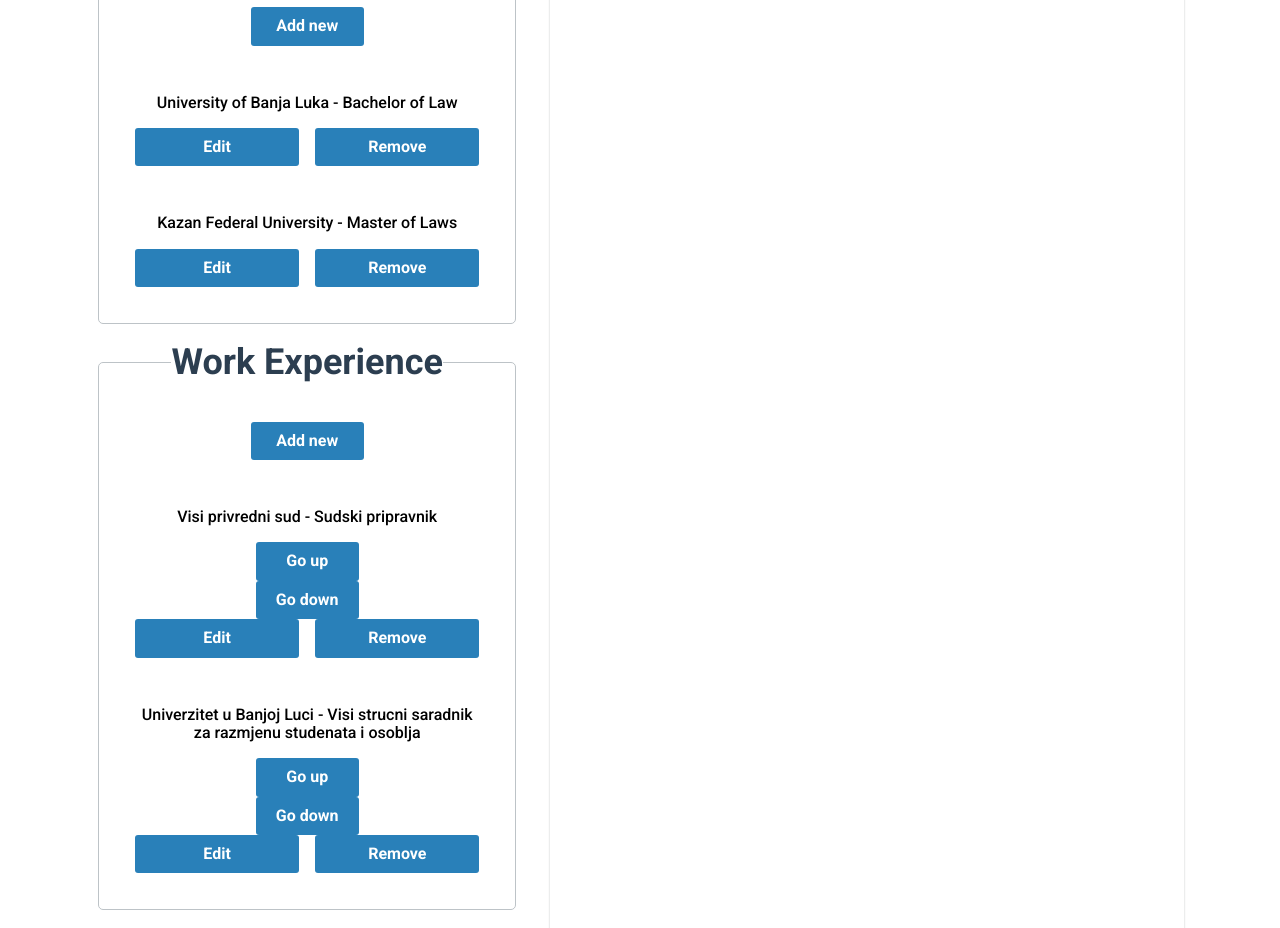
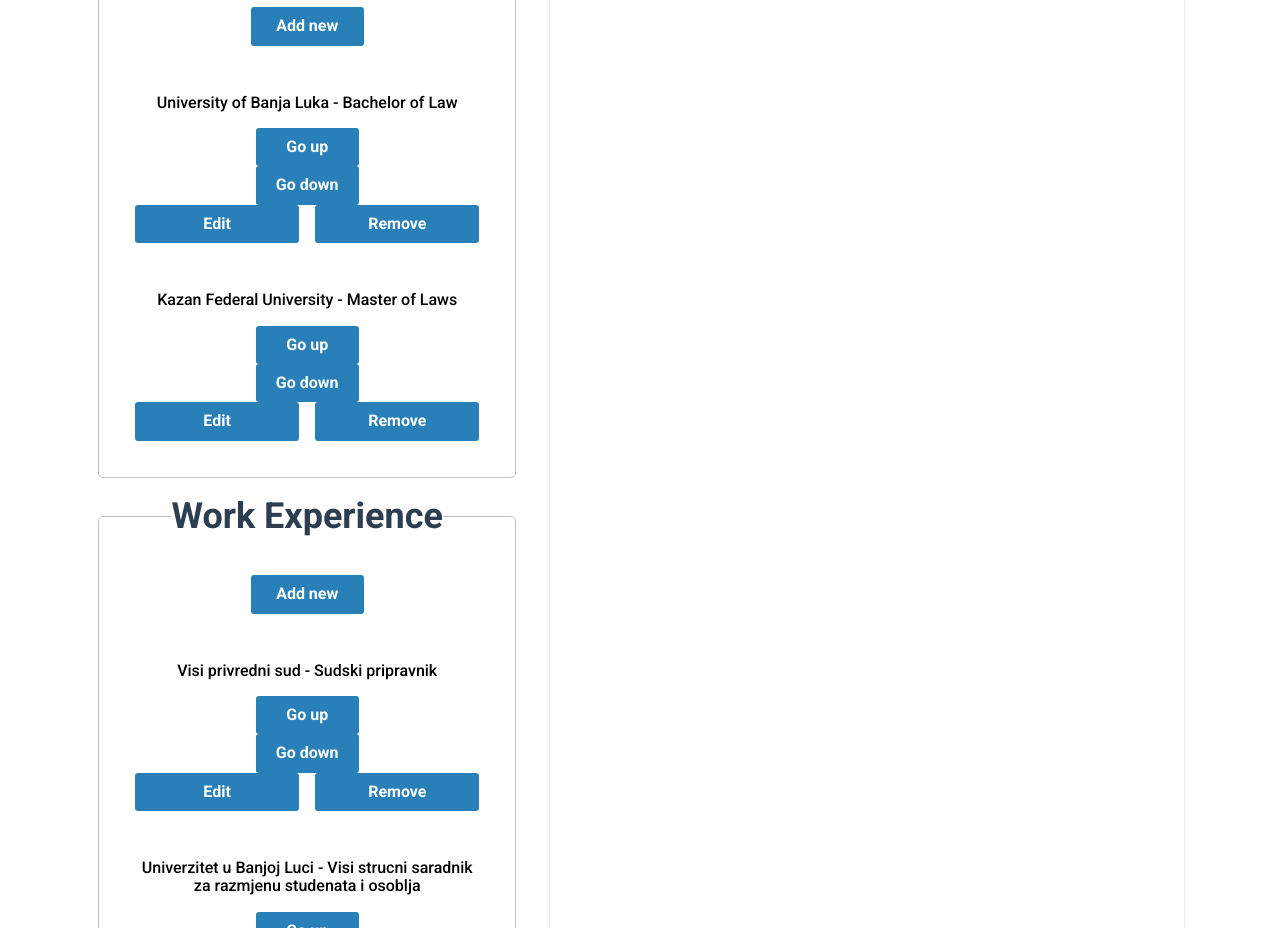
Before and after one commit to Djotajo/cv-application, a React (Vite) app: page / in a window 1280 px wide. Shown: the part 1200-2128 px from the top of the page. Built offline with nearby package versions, Linux system fonts and the light colour scheme.

Commit message:
Add move education items up and down

```diff
--- a/src/App.jsx
+++ b/src/App.jsx
@@ -224,13 +224,13 @@
   //   setWorkArray(workArray);
   // }
 
-  function moveItemUp(id) {
-    let position = workArray.findIndex((item) => item.id === id);
+  function moveItemUp(array, setArray, id) {
+    let position = array.findIndex((item) => item.id === id);
     if (position !== 0 && position !== -1) {
-      let newArray = [...workArray];
+      let newArray = [...array];
       let [movedItem] = newArray.splice(position, 1);
       newArray.splice(position - 1, 0, movedItem);
-      setWorkArray(newArray);
+      setArray(newArray);
     }
   }
 
@@ -296,7 +296,10 @@
             {" "}
             <EducationInfo
               educationArray={educationArray}
+              setEducationArray={setEducationArray}
               handleEducationArrayChange={handleEducationArrayChange}
+              handleMoveItemUp={moveItemUp}
+              handleMoveItemDown={moveItemDown}
               handleRemoveEducationItem={handleRemoveEducationItem}
               handleEditEducationItem={handleEditEducationItem}
               handleSubmitEditEducationItem={handleSubmitEditEducationItem}
--- a/src/components/educationInfo.jsx
+++ b/src/components/educationInfo.jsx
@@ -5,7 +5,10 @@
 
 function EducationInfo({
   educationArray,
+  setEducationArray,
   handleEducationArrayChange,
+  handleMoveItemUp,
+  handleMoveItemDown,
   handleRemoveEducationItem,
   handleEditEducationItem,
   handleSubmitEditEducationItem,
@@ -49,6 +52,10 @@
           endDate={piece.end}
           key={piece.id}
           id={piece.id}
+          educationArray={educationArray}
+          setEducationArray={setEducationArray}
+          handleMoveItemUp={handleMoveItemUp}
+          handleMoveItemDown={handleMoveItemDown}
           handleEditItem={handleEditEducationItem}
           handleRemoveItem={handleRemoveEducationItem}
         />
--- a/src/components/educationPieceCompleted.jsx
+++ b/src/components/educationPieceCompleted.jsx
@@ -6,10 +6,26 @@
   startDate,
   endDate,
   id,
+  educationArray,
+  setEducationArray,
+  handleMoveItemUp,
+  handleMoveItemDown,
   handleEditItem,
   handleRemoveItem,
 }) {
   const [edit, setEdit] = useState(false);
+
+  function moveUp(event, id) {
+    event.preventDefault();
+
+    handleMoveItemUp(educationArray, setEducationArray, id);
+  }
+
+  function moveDown(event, id) {
+    event.preventDefault();
+
+    handleMoveItemDown(educationArray, setEducationArray, id);
+  }
 
   function handleRemove(event) {
     event.preventDefault();
@@ -29,6 +45,18 @@
         <p>
           {name} - {title}
         </p>
+        <button
+          className="moveItemButton"
+          onClick={(event) => moveUp(event, id)}
+        >
+          Go up
+        </button>
+        <button
+          className="moveItemButton"
+          onClick={(event) => moveDown(event, id)}
+        >
+          Go down
+        </button>
         <div className="eduItemButtons">
           <button onClick={handleEdit}>Edit</button>
           <button onClick={handleRemove}>Remove</button>
--- a/src/components/workExperienceCompleted.jsx
+++ b/src/components/workExperienceCompleted.jsx
@@ -16,10 +16,10 @@
 }) {
   const [edit, setEdit] = useState(false);
 
-  function moveUp(event) {
+  function moveUp(event, id) {
     event.preventDefault();
 
-    handleMoveItemUp(id);
+    handleMoveItemUp(workArray, setWorkArray, id);
   }
 
   function moveDown(event, id) {
@@ -46,11 +46,14 @@
         <p>
           {company} - {position}
         </p>
-        <button className="moveUpButton" onClick={moveUp}>
+        <button
+          className="moveItemButton"
+          onClick={(event) => moveUp(event, id)}
+        >
           Go up
         </button>
         <button
-          className="moveUpButton"
+          className="moveItemButton"
           onClick={(event) => moveDown(event, id)}
         >
           Go down
```
